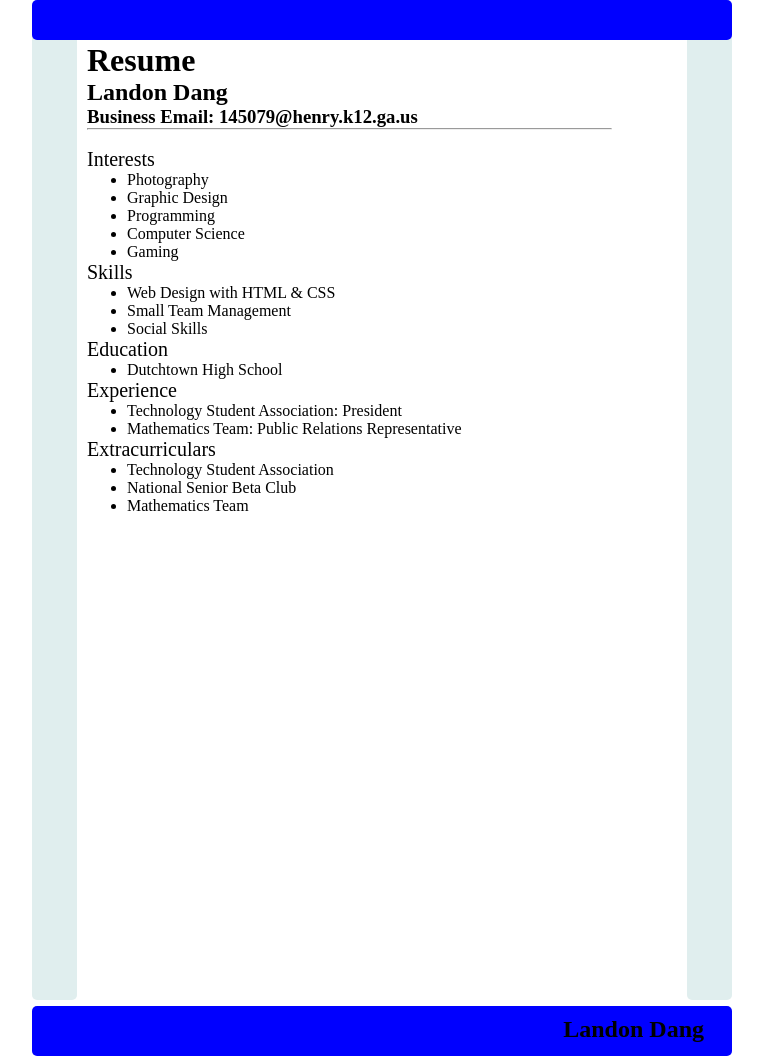
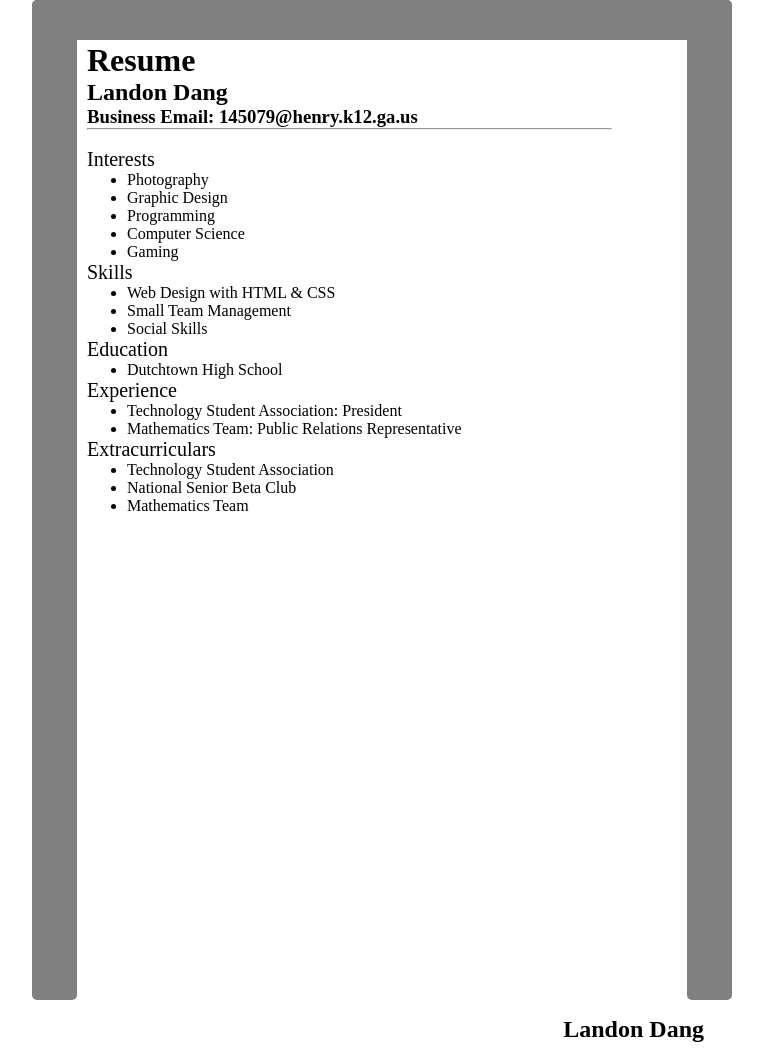
Before and after one commit to Ldnag1/html-resume, a plain HTML site: page index.html in a window 1280 px wide. Shown: the whole page, without its empty margins (258-1021 px from the left). Drawn offline with Linux system fonts and the light colour scheme.

Commit message:
Update HTML resume.css

```diff
--- a/HTML resume.css
+++ b/HTML resume.css
@@ -15,7 +15,7 @@ div {
 #header {
   height: 40px;
   width: 100%;
-  background-color: blue;
+  background-color: grey;
   position: fixed;
   z-index: 1;
 }
@@ -27,7 +27,7 @@ div {
 #footer {
   height: 50px;
   width: 100%;
-  background-color: blue;
+  background-color: greyt;
   clear: both;
   position: relative;
 }
@@ -35,7 +35,7 @@ div {
 .left {
   height: 1000px;
   width: 45px;
-  background-color: #e0eeee;
+  background-color: grey;
   float: left;
   position: fixed;
 }
@@ -43,7 +43,7 @@ div {
 .right {
   height: 1000px;
   width: 45px;
-  background-color: #e0eeee;
+  background-color: grey;
   float: right;
   position: inherit;
 }
```
